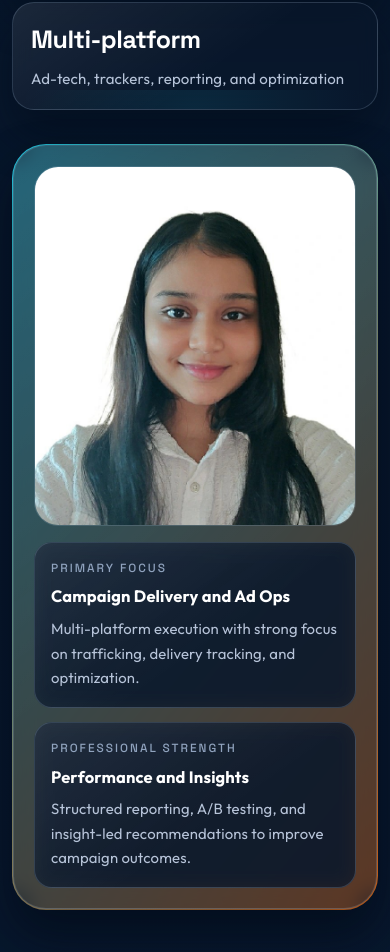
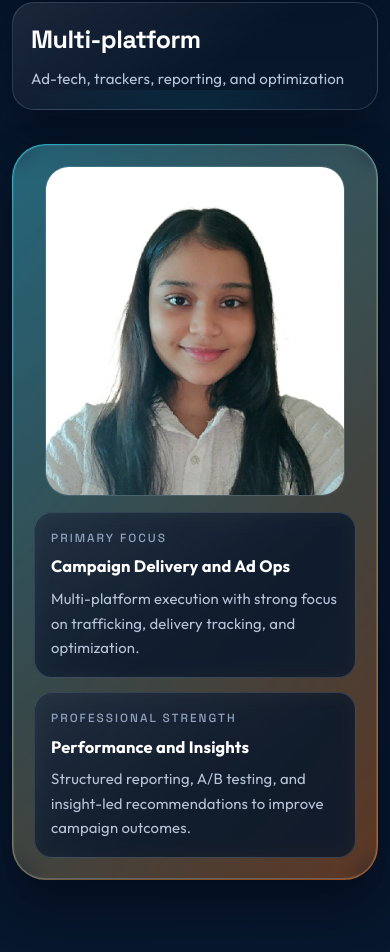
Before and after one commit to paritasatam/portfolio, a React (Vite) app: page / in a window 390 px wide. Shown: the part 1113-2065 px from the top of the page. Built offline with nearby package versions, Linux system fonts and the light colour scheme.

Commit message:
Reduce hero profile photo size for better layout balance

```diff
--- a/src/index.css
+++ b/src/index.css
@@ -546,10 +546,11 @@ img {
 }
 
 .profile-image {
-  width: 100%;
-  height: 500px;
+  width: min(100%, 360px);
+  height: 420px;
+  margin: 0 auto;
   object-fit: cover;
-  object-position: center;
+  object-position: center top;
   border-radius: 24px;
   border: 1px solid var(--border);
 }
@@ -847,7 +848,8 @@ img {
   }
 
   .profile-image {
-    height: 450px;
+    width: min(100%, 340px);
+    height: 390px;
   }
 }
 
@@ -901,7 +903,8 @@ img {
   }
 
   .profile-image {
-    height: 360px;
+    width: min(100%, 300px);
+    height: 330px;
   }
 
   .btn,
```
